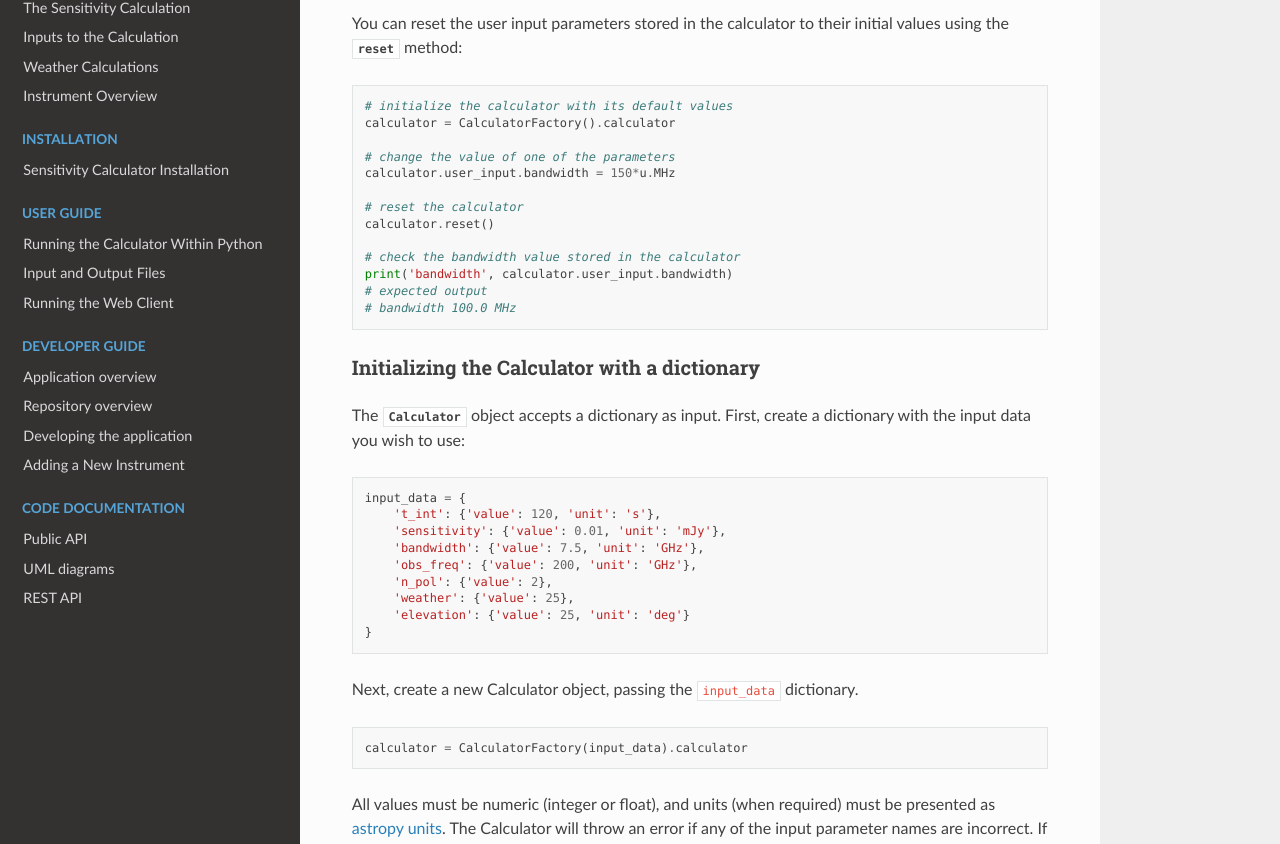
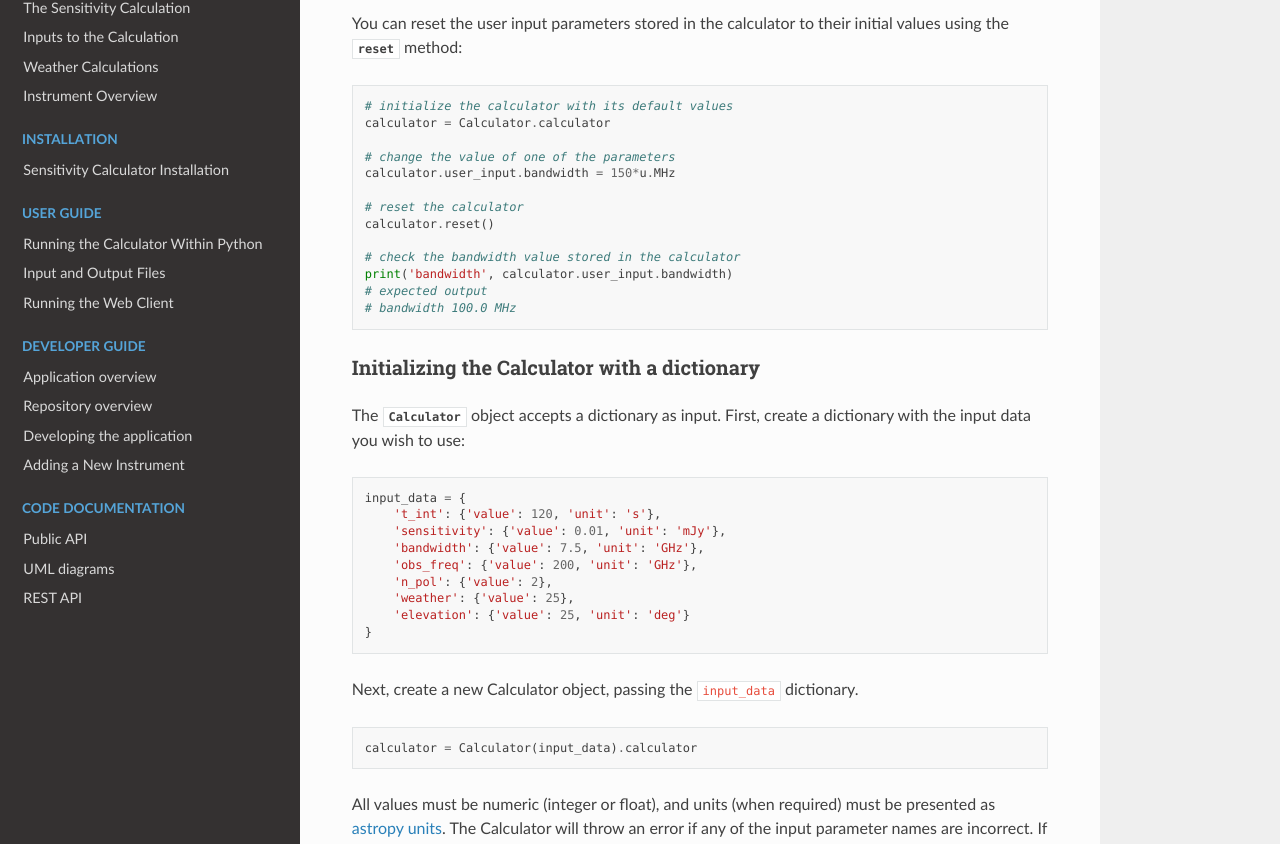
Before and after one commit to ukatc/AtLAST_sensitivity_calculator, a Sphinx documentation site: the page built from docs/source/user_guide/using_the_calculator.rst, in a window 1280 px wide and 1400 px high, scrolled down 2366 px. Shown: the part 144-988 px from the top of the window. Built offline with Sphinx 7.4.7 and the Read the Docs theme 3.1.0, drawn with Linux system fonts in a browser that asks for light colours.

Commit message:
I missed a couple of mentions of factory when resolving conflicts and some mentions in the walkthroughs.

```diff
--- a/docs/source/user_guide/using_the_calculator.rst
+++ b/docs/source/user_guide/using_the_calculator.rst
@@ -137,7 +137,7 @@ You can reset the user input parameters stored in the calculator to their initia
 .. code-block:: python
 
         # initialize the calculator with its default values
-        calculator = CalculatorFactory().calculator
+        calculator = Calculator.calculator
 
         # change the value of one of the parameters
         calculator.user_input.bandwidth = 150*u.MHz
@@ -173,7 +173,7 @@ Next, create a new Calculator object, passing the ``input_data`` dictionary.
 
 .. code-block:: python
 
-    calculator = CalculatorFactory(input_data).calculator
+    calculator = Calculator(input_data).calculator
 
 All values must be numeric (integer or float), and units (when required) must be presented as `astropy units <https://docs.astropy.org/en/stable/units/index.html>`__.
 The Calculator will throw an error if any of the input parameter names are incorrect. If any of the
```
Also changed, not shown: 5 other files.
